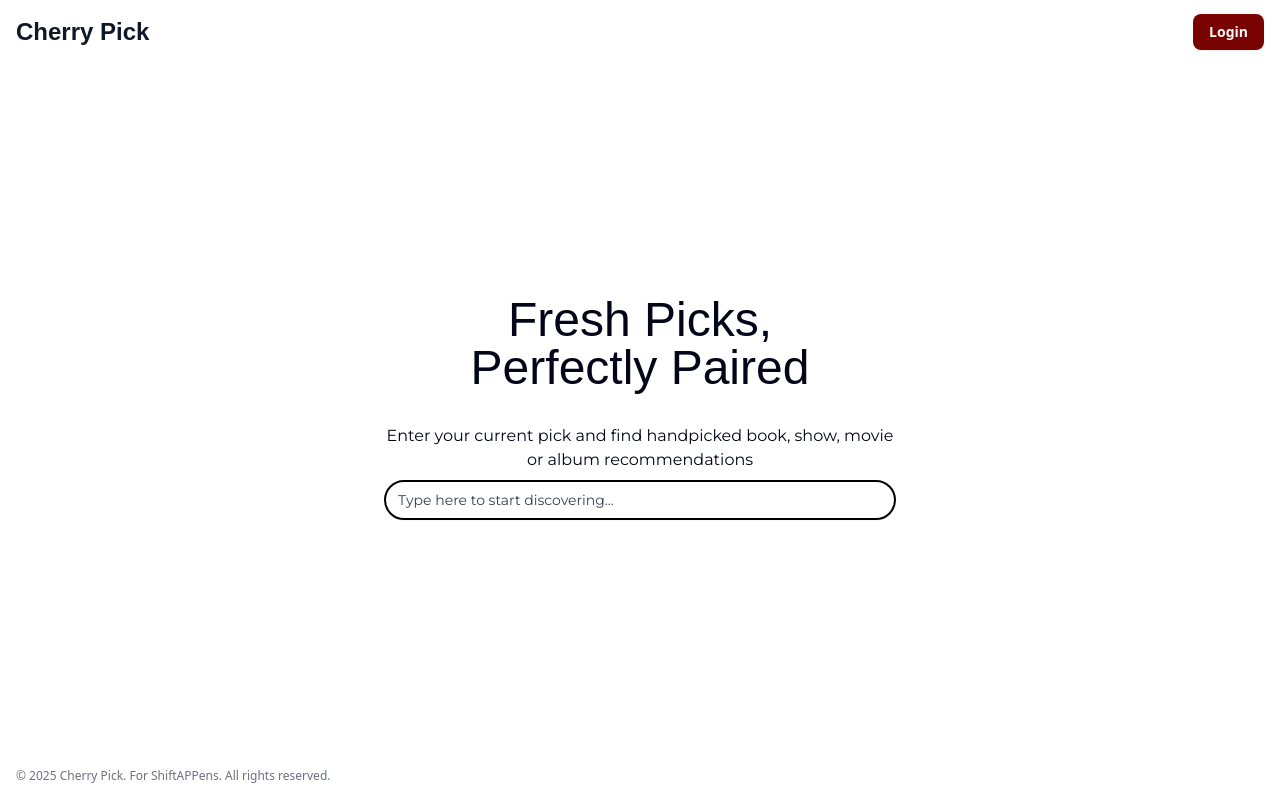
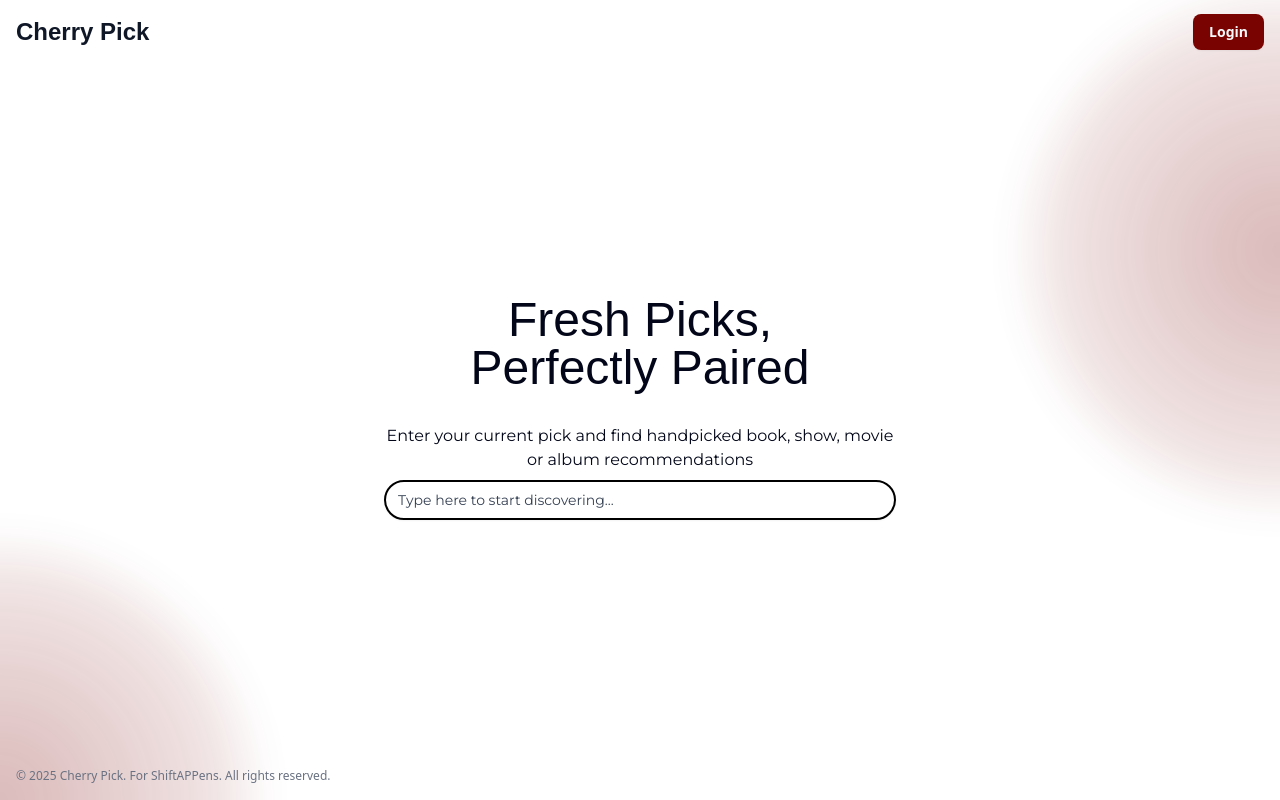
Before and after one commit to HenriqueSFernandes/CherryPick, a Next.js app in the folder cherrypick-fe/: page / in a window 1280 px wide. Built offline with nearby package versions, Linux system fonts and the light colour scheme.

Commit message:
Add gradients

```diff
--- a/cherrypick-fe/src/app/globals.css
+++ b/cherrypick-fe/src/app/globals.css
@@ -124,6 +124,9 @@
   * {
     @apply border-border outline-ring/50;
   }
+  body {
+    overflow-x: hidden;
+  }
   header {
     @apply h-16;
   }
--- a/cherrypick-fe/src/app/layout.tsx
+++ b/cherrypick-fe/src/app/layout.tsx
@@ -4,6 +4,7 @@ import { SpeedInsights } from "@vercel/speed-insights/next";
 import "./globals.css";
 import Header from "@/components/header/header";
 import Footer from "@/components/footer/footer";
+import Gradients from "@/components/general/gradients";
 
 const geistSans = Geist({
   variable: "--font-geist-sans",
@@ -31,8 +32,9 @@ export default function RootLayout({
         <meta name="apple-mobile-web-app-title" content="Cherry Pick" />
       </head>
       <body
-        className={`${geistSans.variable} ${geistMono.variable} antialiased`}
+        className={`${geistSans.variable} ${geistMono.variable} antialiased relative overflow-hidden`}
       >
+        <Gradients />
         <Header />
         {children}
         <SpeedInsights />
--- a/cherrypick-fe/src/app/page.tsx
+++ b/cherrypick-fe/src/app/page.tsx
@@ -2,10 +2,8 @@ import Welcome from "@/components/home/welcome";
 
 export default function Home() {
   return (
-    <main className="grid justify-center items-center">
-      <section>
-        <Welcome />
-      </section>
+    <main className="p-8 grid justify-center items-center bg-transparent">
+      <Welcome />
     </main>
   );
 }
--- /dev/null
+++ b/cherrypick-fe/src/components/general/gradients.tsx
@@ -0,0 +1,20 @@
+export default async function Gradients() {
+  return (
+    <div className="absolute w-screen h-screen overflow-hidden -z-10">
+      <div
+        className="fixed top-0 -right-[250px] w-[500px] h-[500px] rounded-full opacity-70 blur-xl"
+        style={{
+          background:
+            "radial-gradient(circle, hsla(1, 98%, 24%, 0.4), hsla(1, 98%, 24%, 0.0))",
+        }}
+      ></div>
+      <div
+        className="fixed -bottom-[250px] -left-[250px] w-[500px] h-[500px] rounded-full opacity-70 blur-xl"
+        style={{
+          background:
+            "radial-gradient(circle, hsla(1, 98%, 24%, 0.4), hsla(1, 98%, 24%, 0.0))",
+        }}
+      ></div>
+    </div>
+  );
+}
```
